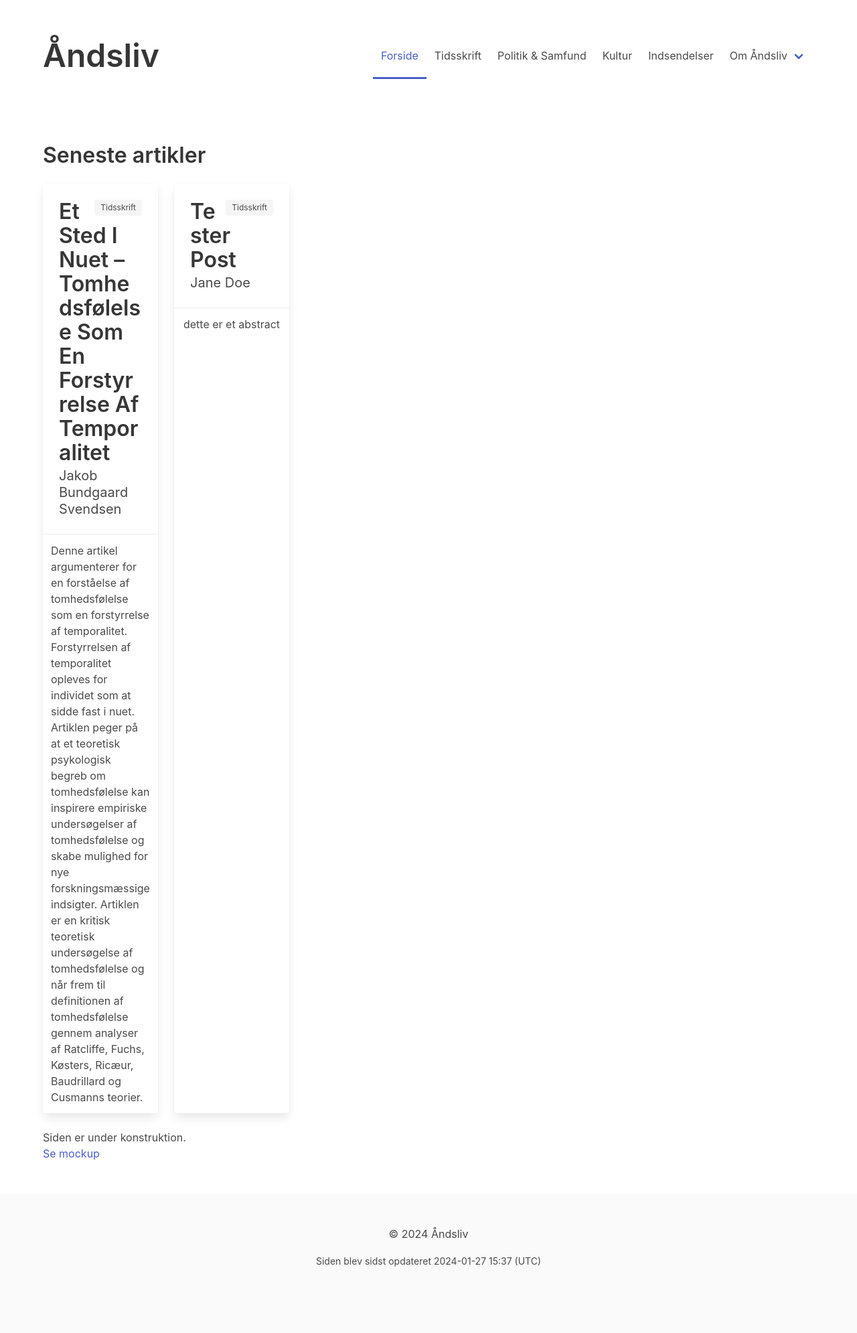
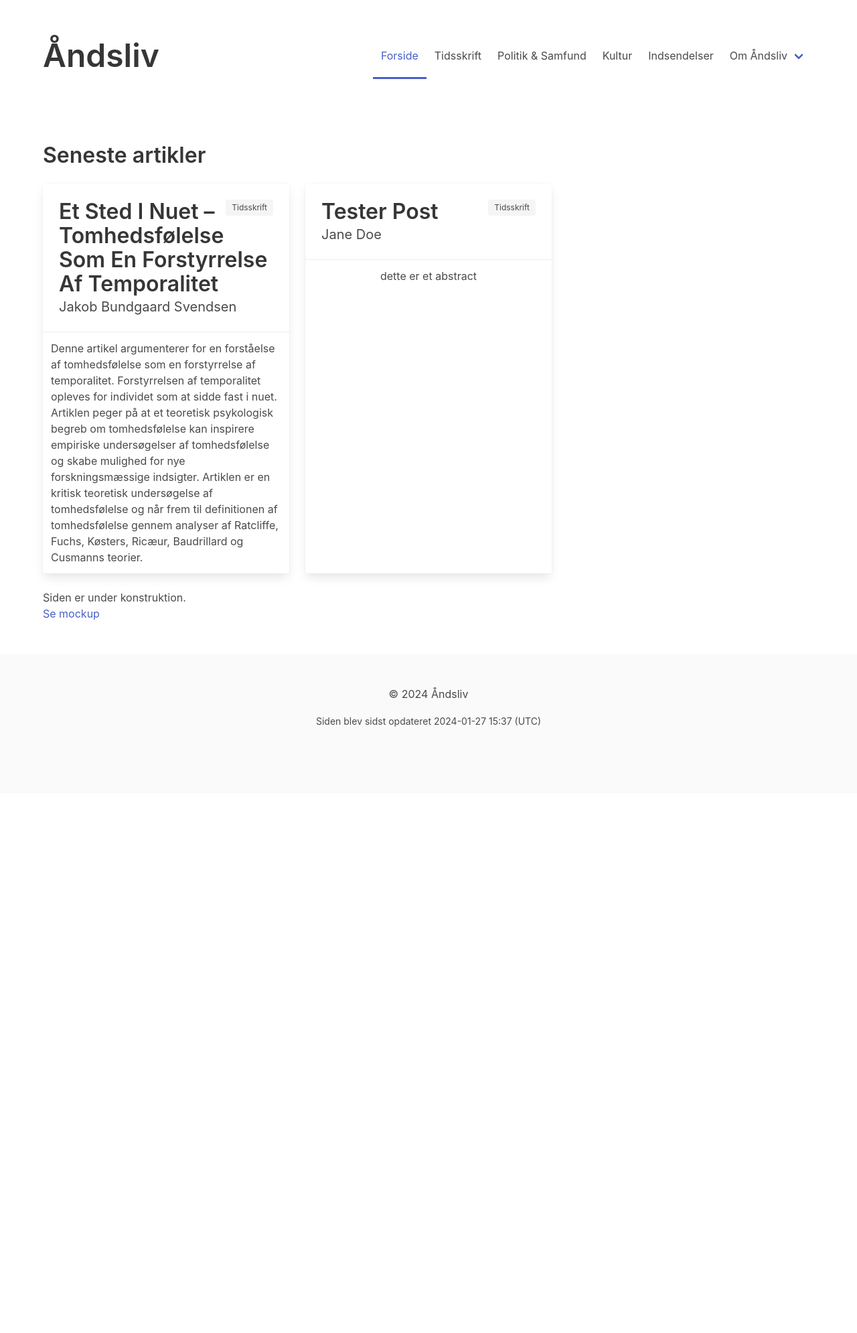
Before and after one commit to Aandsliv/aandsliv, a Jekyll site: the page built from src/index.html, in a window 1280 px wide. Shown: the whole page at 67% size. Built offline with Jekyll 4.4.1, drawn with Linux system fonts in a browser that asks for light colours; after the commit the page ends 1184 px from its top, so only the background shows below that.

Commit message:
feat: update card layout size (#61)

```diff
--- a/src/index.html
+++ b/src/index.html
@@ -6,7 +6,7 @@ title: Forside
 <h1 class="title">Seneste artikler</h1>
 <div class="block">
     <div class="tile is-ancestor">
-        <div class="tile is-vertical is-4">
+        <div class="tile is-vertical is-8">
             <div class="tile">
                 {% for post in site.posts %}
                 <div class="tile is-parent is-vertical">
```
